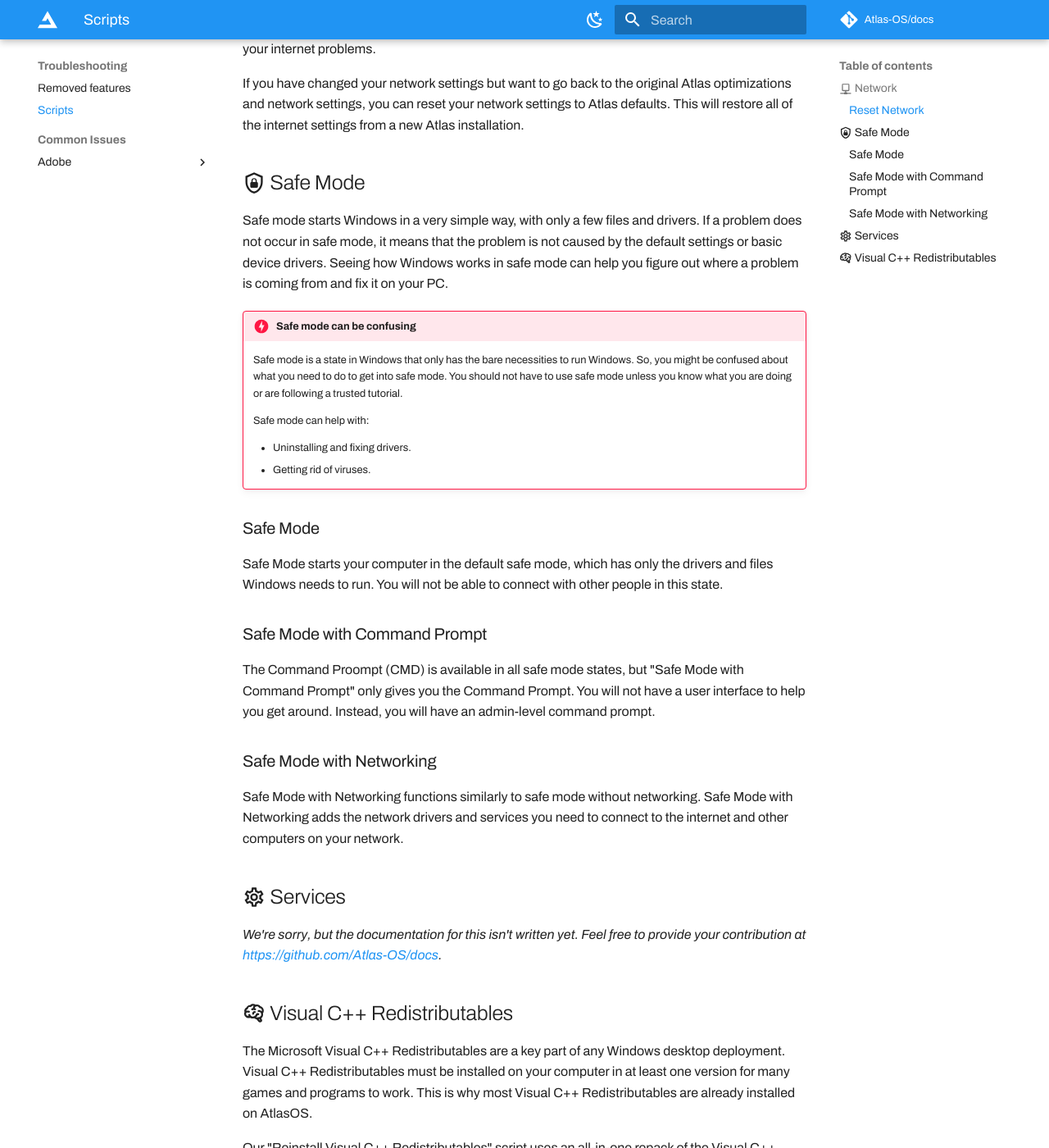
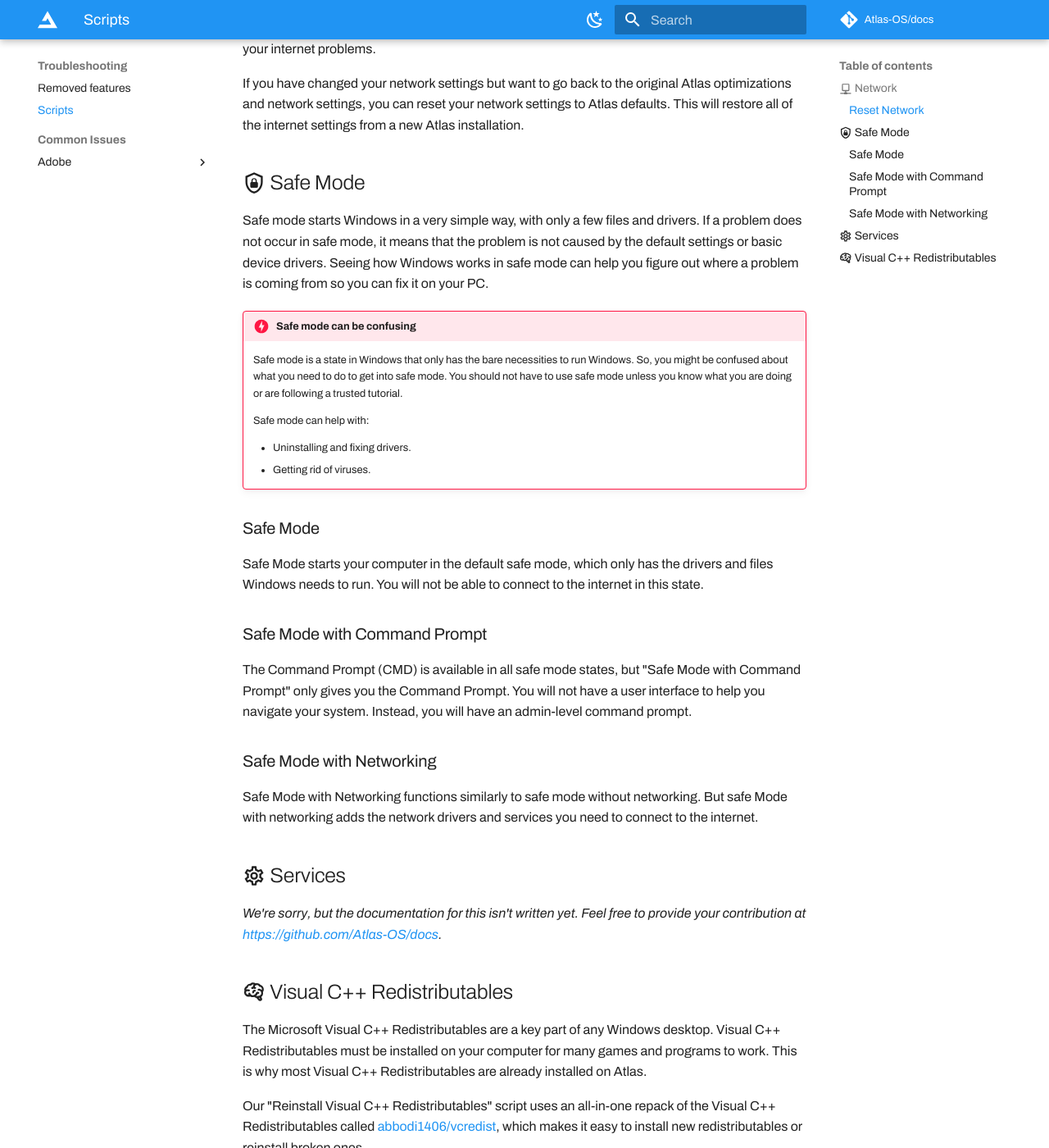
Before and after one commit to Atlas-OS/docs, an MkDocs documentation site: the page built from docs/troubleshooting/scripts.md, in a window 1280 px wide and 1400 px high, scrolled down 729 px. Shown: the whole window at 82% size. Built offline with MkDocs 1.6.1 and Material for MkDocs 9.7.7, drawn with Linux system fonts in a browser that asks for light colours; some web fonts are replaced; plug-ins that fetch from the network failed and are left out; comment, search, counter and statistics services are not loaded.

Commit message:
Update troubleshooting section (#42)
* Update removed-features.md

* Update scripts.md

* Update acrobat-fails-to-install.md

* Update scripts.md

```diff
--- a/docs/troubleshooting/scripts.md
+++ b/docs/troubleshooting/scripts.md
@@ -15,7 +15,7 @@ If you have changed your network settings but want to go back to the original At
 
 ## :material-shield-lock-outline: Safe Mode
 
-Safe mode starts Windows in a very simple way, with only a few files and drivers. If a problem does not occur in safe mode, it means that the problem is not caused by the default settings or basic device drivers. Seeing how Windows works in safe mode can help you figure out where a problem is coming from and fix it on your PC.
+Safe mode starts Windows in a very simple way, with only a few files and drivers. If a problem does not occur in safe mode, it means that the problem is not caused by the default settings or basic device drivers. Seeing how Windows works in safe mode can help you figure out where a problem is coming from so you can fix it on your PC.
 
 !!! danger "Safe mode can be confusing"
     Safe mode is a state in Windows that only has the bare necessities to run Windows. So, you might be confused about what you need to do to get into safe mode. You should not have to use safe mode unless you know what you are doing or are following a trusted tutorial.
@@ -27,15 +27,15 @@ Safe mode starts Windows in a very simple way, with only a few files and drivers
 
 ### Safe Mode
 
-Safe Mode starts your computer in the default safe mode, which has only the drivers and files Windows needs to run. You will not be able to connect with other people in this state.
+Safe Mode starts your computer in the default safe mode, which only has the drivers and files Windows needs to run. You will not be able to connect to the internet in this state.
 
 ### Safe Mode with Command Prompt
 
-The Command Proompt (CMD) is available in all safe mode states, but "Safe Mode with Command Prompt" only gives you the Command Prompt. You will not have a user interface to help you get around. Instead, you will have an admin-level command prompt.
+The Command Prompt (CMD) is available in all safe mode states, but "Safe Mode with Command Prompt" only gives you the Command Prompt. You will not have a user interface to help you navigate your system. Instead, you will have an admin-level command prompt.
 
 ### Safe Mode with Networking
 
-Safe Mode with Networking functions similarly to safe mode without networking. Safe Mode with Networking adds the network drivers and services you need to connect to the internet and other computers on your network.
+Safe Mode with Networking functions similarly to safe mode without networking. But safe Mode with networking adds the network drivers and services you need to connect to the internet.
 
 ## :material-cog-outline: Services
 
@@ -43,6 +43,6 @@ Safe Mode with Networking functions similarly to safe mode without networking. S
 
 ## :material-brain: Visual C++ Redistributables
 
-The Microsoft Visual C++ Redistributables are a key part of any Windows desktop deployment. Visual C++ Redistributables must be installed on your computer in at least one version for many games and programs to work. This is why most Visual C++ Redistributables are already installed on AtlasOS.
+The Microsoft Visual C++ Redistributables are a key part of any Windows desktop. Visual C++ Redistributables must be installed on your computer for many games and programs to work. This is why most Visual C++ Redistributables are already installed on Atlas.
 
 Our "Reinstall Visual C++ Redistributables" script uses an all-in-one repack of the Visual C++ Redistributables called [abbodi1406/vcredist](https://github.com/abbodi1406/vcredist), which makes it easy to install new redistributables or reinstall broken ones.
```
Also changed, not shown: docs/troubleshooting/common-issues/adobe/acrobat-fails-to-install.md (+1 -1 lines), docs/troubleshooting/removed-features.md (+2 -2 lines).
